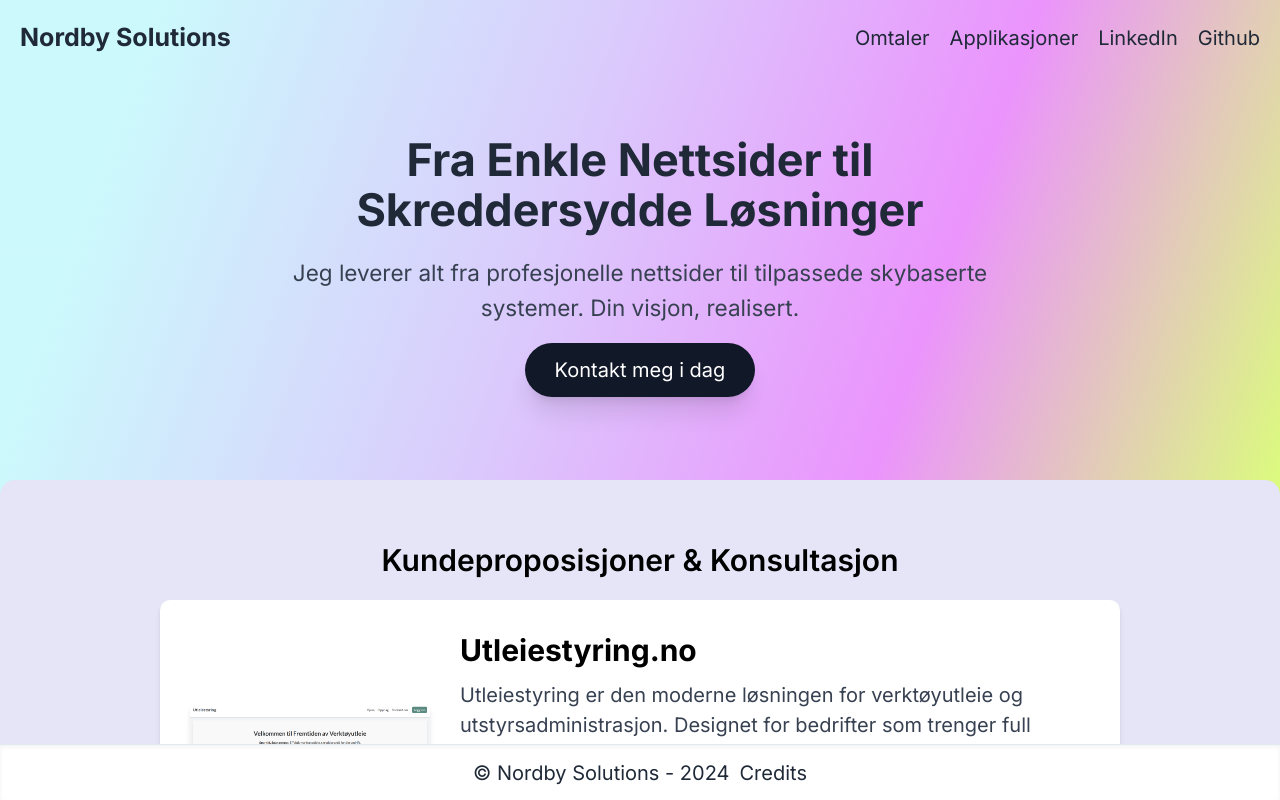
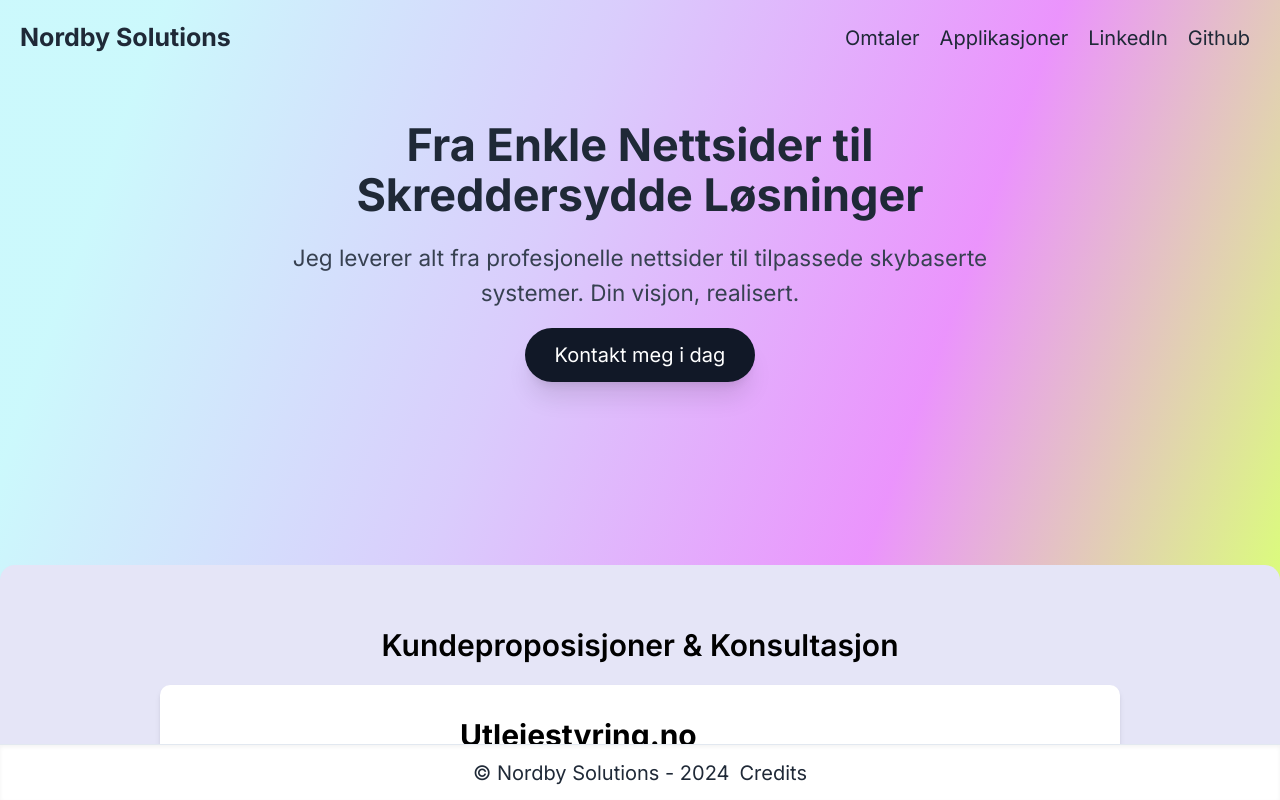
Before and after one commit to sebastiannordby/nordbysolutions.no, a React (Vite) app: page / in a window 1280 px wide. Built offline with nearby package versions, Linux system fonts and the light colour scheme.

Commit message:
Brushing

```diff
--- a/src/pages/home.tsx
+++ b/src/pages/home.tsx
@@ -6,7 +6,7 @@ import {
   GITHUB_LINK,
   LINKED_IN_LINK,
 } from './constants';
-import { useState } from 'react';
+import { useEffect, useState } from 'react';
 
 const consultingApps = [
   {
@@ -21,12 +21,34 @@ const consultingApps = [
 export default function HomePage() {
   const { t } = useTranslation();
   const [menuOpen, setMenuOpen] = useState(false); // State for responsive menu
+  const [navBg, setNavBg] = useState('bg-transparent'); // State for nav background
+  const visibleNavClass = 'bg-white dark:bg-gray-900 shadow-md';
+
+  // Handle scroll event to change navbar background
+  useEffect(() => {
+    const mainElement = document.querySelector('main') as HTMLDivElement;
+    const handleScroll = () => {
+      if (mainElement.scrollTop > 200) {
+        setNavBg('bg-white dark:bg-gray-900 shadow-md'); // Change to white after scroll
+      } else {
+        setNavBg('bg-transparent'); // Keep transparent at the top
+      }
+    };
+
+    mainElement!.addEventListener('scroll', handleScroll);
+
+    // Cleanup scroll event listener
+    return () => {
+      mainElement!.removeEventListener('scroll', handleScroll);
+    };
+  }, []);
 
   return (
     <div>
-      <div className="hero-bg min-h-[500px] dark:bg-black">
-        <header>
-          <nav className="p-4 flex flex-wrap justify-between items-center max-w-7xl mx-auto">
+      <header
+        className={`fixed w-full transition-colors duration-300 ${menuOpen ? visibleNavClass : navBg}`}
+      >
+        <nav className="p-4 pr-6 flex flex-wrap justify-between items-center max-w-7xl mx-auto">
           <div className="flex items-center justify-between w-full md:w-auto">
             <Link to={'/'}>
               <h1 className="text-xl font-bold text-gray-800 dark:text-white">
@@ -91,8 +113,8 @@ export default function HomePage() {
           </div>
         </nav>
       </header>
-
-        <div className="flex flex-col items-center justify-center mt-12">
+      <div className="hero-bg min-h-[585px] dark:bg-black">
+        <div className="flex flex-col items-center justify-center px-3 pt-24">
           <div className="text-center max-w-xl">
             <h1 className="text-4xl font-bold mb-4 text-gray-800 dark:text-white">
               Fra Enkle Nettsider til Skreddersydde Løsninger
```
Lines whose indentation alone changed are shown as unchanged.
